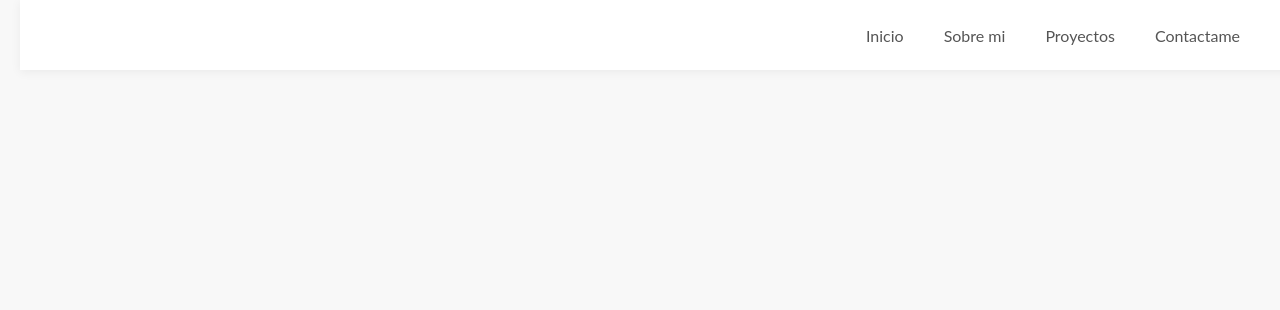
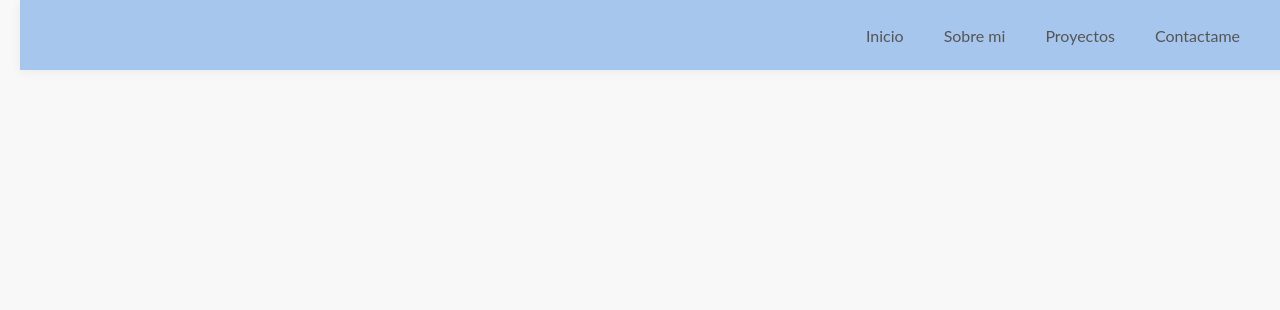
Before and after one commit to MCondeza/MCondeza.github.io, a plain HTML site: page index.html in a window 1280 px wide. Shown: the top 310 px of the page. Drawn offline with Linux system fonts and the light colour scheme.

Commit message:
Update styles.css

```diff
--- a/styles.css
+++ b/styles.css
@@ -26,7 +26,7 @@ p {
   align-items: center;
   position: fixed;
   top: 0;
-  background:#fff;
+  background:#A7C6ED;
   z-index: 1000;
   box-shadow:0 2px 10px rgba(0,0,0,0.06);
   padding-right: 10px;
```
